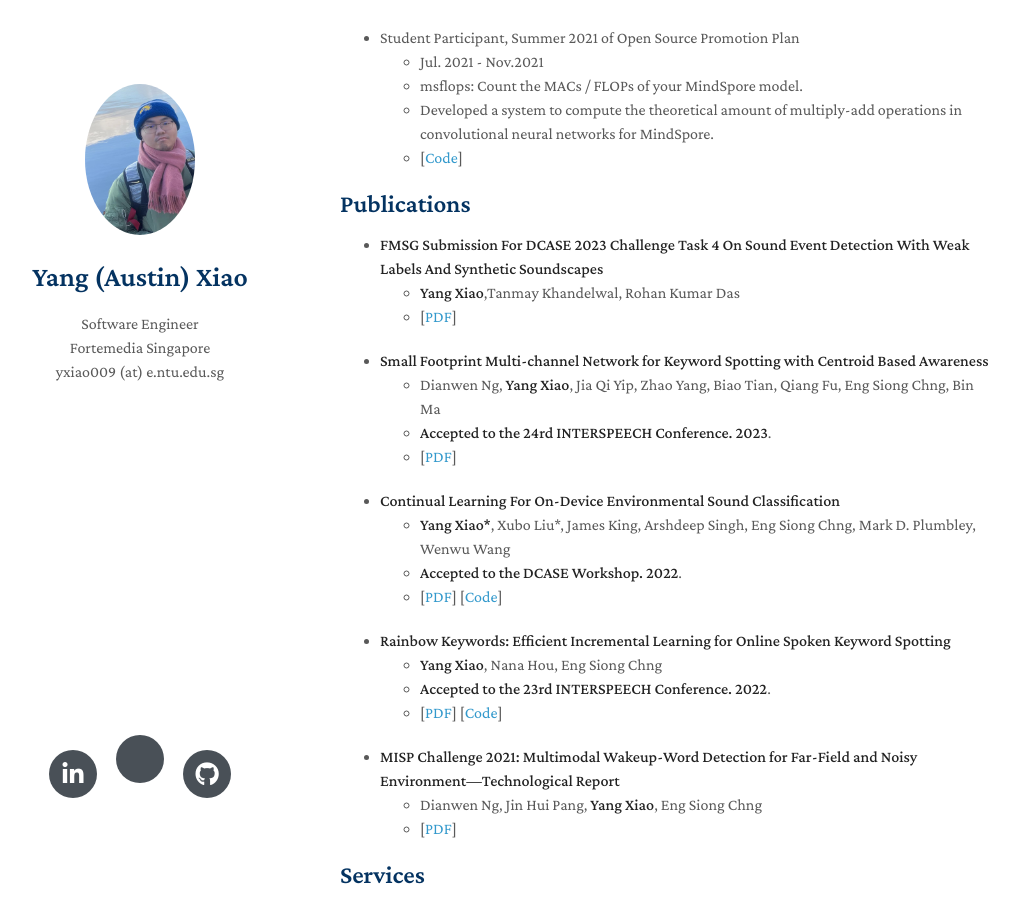
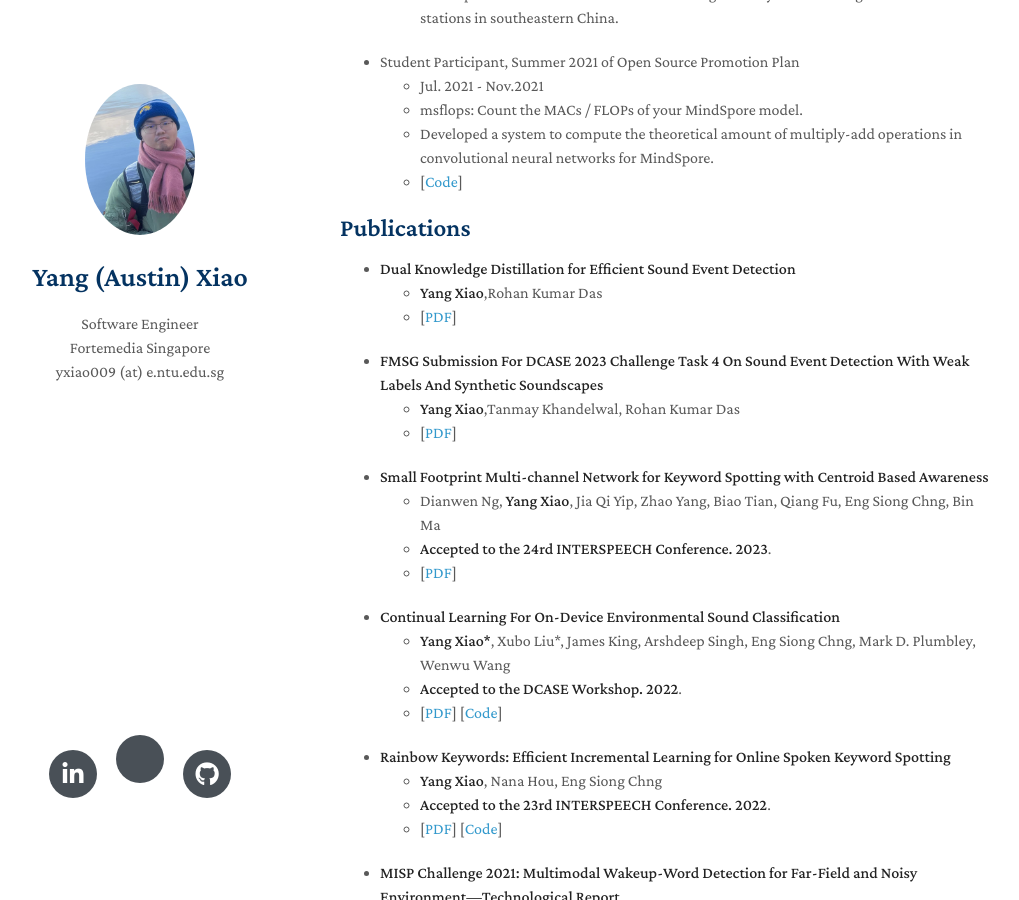
Before and after one commit to swagshaw/swagshaw.github.io, a Jekyll site: the page built from index.md, in a window 1280 px wide and 900 px high, scrolled down 1455 px. Shown: the whole window, without its empty margins (130-1149 px from the left). Built offline with Jekyll 4.4.1, drawn with Linux system fonts in a browser that asks for light colours; nearby versions of some CDN libraries; a style sheet for code colours, icons or effects is not loaded; some of the changed text lies outside the part shown.

Commit message:
Update index.md

```diff
--- a/index.md
+++ b/index.md
@@ -12,6 +12,7 @@
 
 
 ## News
+- **[Feb. 2024]** Our paper about sound event detection is accepted to ICASSP 2024.
 - **[Sep. 2023]** Invited to serve as a reviewer for ICASSP 2024.
 - **[Aug. 2023]** Invited to serve as a sub-reviewer for SPECOM 2023.
 - **[May. 2023]** Our paper about keyword spotting is accepted to INTERSPEECH 2023.
@@ -56,6 +57,12 @@
 
 
 ## Publications
+- **Dual Knowledge Distillation for Efficient Sound Event Detection**
+    <br>
+  - **Yang Xiao**,Rohan Kumar Das
+  <br>
+  - [[PDF](https://arxiv.org/pdf/2402.02781.pdf)]
+
 - **FMSG Submission For DCASE 2023 Challenge Task 4 On Sound Event Detection With Weak Labels And Synthetic Soundscapes**
   <br>
   - **Yang Xiao**,Tanmay Khandelwal, Rohan Kumar Das
```
